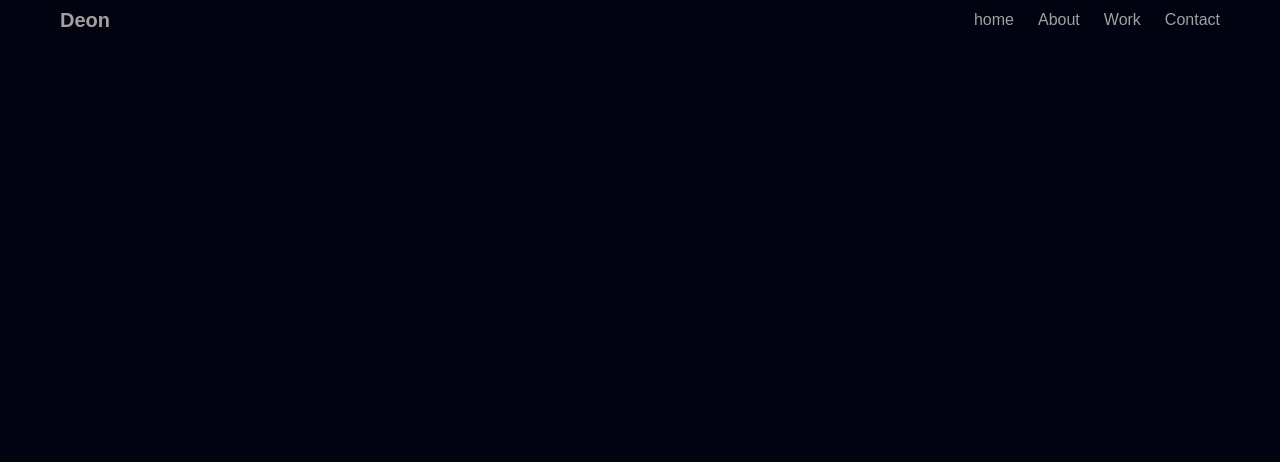
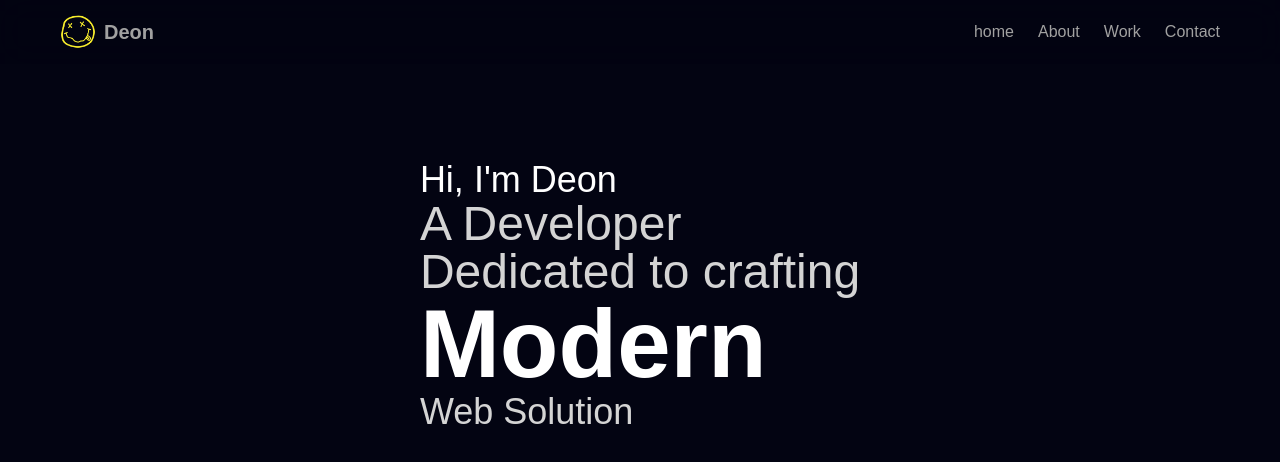
Before and after one commit to ThomasShikalepo/Portfolio, a React (Vite) app: page / in a window 1280 px wide. Shown: the top 462 px of the page. Built offline with nearby package versions, Linux system fonts and the light colour scheme; a web font is replaced by a local one.

Commit message:
complited the desktop view, included some cool animation

```diff
--- a/package.json
+++ b/package.json
@@ -11,8 +11,10 @@
   },
   "dependencies": {
     "@tailwindcss/vite": "^4.1.12",
+    "motion": "^12.23.12",
     "react": "^19.1.1",
     "react-dom": "^19.1.1",
+    "tailwind-merge": "^3.3.1",
     "tailwindcss": "^4.1.12"
   },
   "devDependencies": {
--- a/src/App.jsx
+++ b/src/App.jsx
@@ -1,11 +1,12 @@
 import React from 'react'
 import Navbar from './sections/Navbar'
+import Hero from './sections/hero'
 
 const App = () => {
   return (
     <div className="container mx-auto max-w-7xl">
       < Navbar />
-      {/*hero*/}
+      <Hero/>
       {/*about*/}
       {/*projects*/}
       {/*testimonial*/}
--- /dev/null
+++ b/src/components/FlipWord.jsx
@@ -0,0 +1,90 @@
+"use client";
+import React, { useCallback, useEffect, useState } from "react";
+import { AnimatePresence, motion } from "motion/react";
+import { twMerge } from "tailwind-merge";
+
+export const FlipWords = ({
+  words,
+  duration = 3000,
+  className
+}) => {
+  const [currentWord, setCurrentWord] = useState(words[0]);
+  const [isAnimating, setIsAnimating] = useState(false);
+
+  // thanks for the fix Julian - https://github.com/Julian-AT
+  const startAnimation = useCallback(() => {
+    const word = words[words.indexOf(currentWord) + 1] || words[0];
+    setCurrentWord(word);
+    setIsAnimating(true);
+  }, [currentWord, words]);
+
+  useEffect(() => {
+    if (!isAnimating)
+      setTimeout(() => {
+        startAnimation();
+      }, duration);
+  }, [isAnimating, duration, startAnimation]);
+
+  return (
+    <AnimatePresence
+      onExitComplete={() => {
+        setIsAnimating(false);
+      }}>
+      <motion.div
+        initial={{
+          opacity: 0,
+          y: 10,
+        }}
+        animate={{
+          opacity: 1,
+          y: 0,
+        }}
+        transition={{
+          type: "spring",
+          stiffness: 100,
+          damping: 10,
+        }}
+        exit={{
+          opacity: 0,
+          y: -40,
+          x: 40,
+          filter: "blur(8px)",
+          scale: 2,
+          position: "absolute",
+        }}
+        className={twMerge(
+          "z-10 inline-block relative text-left ",
+          className
+        )}
+        key={currentWord}>
+        {/* edit suggested by Sajal: https://x.com/DewanganSajal */}
+        {currentWord.split(" ").map((word, wordIndex) => (
+          <motion.span
+            key={word + wordIndex}
+            initial={{ opacity: 0, y: 10, filter: "blur(8px)" }}
+            animate={{ opacity: 1, y: 0, filter: "blur(0px)" }}
+            transition={{
+              delay: wordIndex * 0.3,
+              duration: 0.3,
+            }}
+            className="inline-block whitespace-nowrap">
+            {word.split("").map((letter, letterIndex) => (
+              <motion.span
+                key={word + letterIndex}
+                initial={{ opacity: 0, y: 10, filter: "blur(8px)" }}
+                animate={{ opacity: 1, y: 0, filter: "blur(0px)" }}
+                transition={{
+                  delay: wordIndex * 0.3 + letterIndex * 0.05,
+                  duration: 0.2,
+                }}
+                className="inline-block">
+                {letter}
+              </motion.span>
+            ))}
+            <span className="inline-block">&nbsp;</span>
+          </motion.span>
+        ))}
+      </motion.div>
+    </AnimatePresence>
+  );
+};
--- /dev/null
+++ b/src/components/FloatingNav.jsx
@@ -0,0 +1,75 @@
+"use client";
+import React, { useState } from "react";
+import {
+  motion,
+  AnimatePresence,
+  useScroll,
+  useMotionValueEvent,
+} from "motion/react";
+import { twMerge } from "tailwind-merge";
+
+
+export const FloatingNav = ({
+  navItems,
+  className
+}) => {
+  const { scrollYProgress } = useScroll();
+
+  const [visible, setVisible] = useState(false);
+
+  useMotionValueEvent(scrollYProgress, "change", (current) => {
+    // Check if current is not undefined and is a number
+    if (typeof current === "number") {
+      let direction = current - scrollYProgress.getPrevious();
+
+      if (scrollYProgress.get() < 0.05) {
+        setVisible(false);
+      } else {
+        if (direction < 0) {
+          setVisible(true);
+        } else {
+          setVisible(false);
+        }
+      }
+    }
+  });
+
+  return (
+    <AnimatePresence mode="wait">
+      <motion.div
+        initial={{
+          opacity: 1,
+          y: -100,
+        }}
+        animate={{
+          y: visible ? 0 : -100,
+          opacity: visible ? 1 : 0,
+        }}
+        transition={{
+          duration: 0.2,
+        }}
+        className={twMerge(
+          "flex max-w-fit  fixed top-10 inset-x-0 mx-auto border border-transparent dark:border-white/[0.2] rounded-full dark:bg-black bg-white shadow-[0px_2px_3px_-1px_rgba(0,0,0,0.1),0px_1px_0px_0px_rgba(25,28,33,0.02),0px_0px_0px_1px_rgba(25,28,33,0.08)] z-[5000] pr-2 pl-8 py-2  items-center justify-center space-x-4",
+          className
+        )}>
+        {navItems.map((navItem, idx) => (
+          <a
+            key={`link=${idx}`}
+            href={navItem.link}
+            className={twMerge(
+              "relative dark:text-neutral-50 items-center flex space-x-1 text-neutral-600 dark:hover:text-neutral-300 hover:text-neutral-500"
+            )}>
+            <span className="block sm:hidden">{navItem.icon}</span>
+            <span className="hidden sm:block text-sm">{navItem.name}</span>
+          </a>
+        ))}
+        <button
+          className="border text-sm font-medium relative border-neutral-200 dark:border-white/[0.2] text-black dark:text-white px-4 py-2 rounded-full">
+          <span>Login</span>
+          <span
+            className="absolute inset-x-0 w-1/2 mx-auto -bottom-px bg-gradient-to-r from-transparent via-blue-500 to-transparent  h-px" />
+        </button>
+      </motion.div>
+    </AnimatePresence>
+  );
+};
--- /dev/null
+++ b/src/components/HeroText.jsx
@@ -0,0 +1,29 @@
+import { FlipWords } from "./FlipWord";
+
+const HeroText = () => {
+  return (
+    <div className="z-10 mt-20 text-center md:mt-40 md:text-left rounded-3xl bg-clip-text">
+      {/* DesktopView */}
+      <div className="flex-col hidden md:flex c-space">
+        <h1 className="text-4xl font-medium">
+          Hi, I'm <FlipWords words={["Thomas", "Deon"]} />{" "}
+        </h1>
+        <div className="flex flex-col items-start">
+          <p className="text-5xl font-medium text-neutral-300 ">
+            A Developer <br /> Dedicated to crafting
+          </p>
+          <div>
+            <FlipWords
+              words={["Secure", "Modern", "Scalable"]}
+              className="font-bold text-white text-8xl"
+            />
+          </div>
+          <p className="text-4xl font-medium text-neutral-300">Web Solution</p>
+        </div>
+      </div>
+      {/* Mobile View */}
+    </div>
+  );
+};
+
+export default HeroText;
--- a/src/sections/Navbar.jsx
+++ b/src/sections/Navbar.jsx
@@ -1,48 +1,100 @@
-import React, { useState } from 'react'
+import React, { useState } from "react";
+import { motion } from "motion/react";
+import { FloatingNav } from "../components/FloatingNav";
 
 function Navigation() {
-  return (<ul className='nav-ul'>
-    <li className='nav-li'>
-      <a href="#home" className='navlink'>home</a>
+  return (
+    <ul className="nav-ul">
+      <li className="nav-li">
+        <a href="#home" className="navlink">
+          home
+        </a>
       </li>
 
-    <li className='nav-li'>
-      <a href="#about" className='navlink'>About</a>
+      <li className="nav-li">
+        <a href="#about" className="navlink">
+          About
+        </a>
       </li>
 
-    <li className='nav-li'>
-      <a href="#work" className='navlink'>Work</a>
+      <li className="nav-li">
+        <a href="#work" className="navlink">
+          Work
+        </a>
       </li>
 
-    <li className='nav-li'>
-      <a href="#Contact" className='navlink'>Contact</a>
+      <li className="nav-li">
+        <a href="#Contact" className="navlink">
+          Contact
+        </a>
       </li>
+    </ul>
+  );
+}
 
-  </ul>)
-}
+const navItems = [
+  { name: "Home", link: "#home", icon: "🏠" },
+  { name: "About", link: "#about", icon: "ℹ️" },
+  { name: "Work", link: "#work", icon: "💼" },
+  { name: "Contact", link: "#contact", icon: "✉️" },
+]
 
 const Navbar = () => {
   const [isOpen, setIsOpen] = useState(false);
 
   return (
-    <div className='fixed inset-x-0 z-20 w-full backdrop-blur-lg
-    bg-primary/40'>
-      <div className='mx-auto c-space max-w-7xl'>
-        <div className='flex items-center justify-between py-2 sm:py-0'>
-          <a href="/" className='text-xl font-bold transition-colors text-neutral-400 hover:text-white'>
+    <div
+      className="fixed inset-x-0 z-20 w-full backdrop-blur-lg
+    bg-primary/40"
+    >
+      <div className="mx-auto c-space max-w-7xl">
+        <div className="flex items-center justify-between py-5 sm:py-3">
+          <a
+            href="/"
+            className="flex items-center gap-2 text-xl font-bold transition-colors text-neutral-400
+           hover:text-white"
+          >
+            <img
+              src="/assets/logos/logo.png"
+              className="h-9 w-9 object-c"
+              alt="logo"
+            />
             Deon
           </a>
-          <button onClick={() => setIsOpen(!isOpen)}
-            className='flex cursor-pointer text-neutral-400 hover:text-white focus:outline-none sm:hidden'>
-          <img src={isOpen? "assets/close.svg" : "/assets/menu.svg"} alt="toggle" className='w-6 h-6'/>
+          <button
+            onClick={() => setIsOpen(!isOpen)}
+            className="flex cursor-pointer text-neutral-400 hover:text-white focus:outline-none sm:hidden"
+          >
+            <img
+              src={isOpen ? "assets/close.svg" : "/assets/menu.svg"}
+              alt="toggle"
+              className="w-6 h-6"
+            />
           </button>
-          <nav>
+          <nav className="hidden sm:flex">
             <Navigation />
           </nav>
         </div>
       </div>
+
+       {/* FloatingNav appears on scroll */}
+       <FloatingNav navItems={navItems}/>
+
+      {isOpen && (
+        <motion.div
+          className="block overflow-hidden text-center sm:hidden"
+          initial={{ opacity: 0, y: -20 }}
+          animate={{ opacity: 1, y: 0 }}
+          style={{ maxHeight: "100vh" }}
+          transition={{ duration: 1 }}
+        >
+          <nav className="pb-5">
+            <Navigation />
+          </nav>
+        </motion.div>
+      )}
     </div>
-  )
-}
+  );
+};
 
-export default Navbar
+export default Navbar;
--- a/src/sections/hero.jsx
+++ b/src/sections/hero.jsx
@@ -1,9 +1,9 @@
-import React from 'react'
+import HeroText from "../components/HeroText";
 
-const hero = () => {
-  return (
-    <div>hero</div>
-  )
-}
+const Hero = () => {
+  return <section className="flex items-start justify-center md:items-start md:justifystar min-h-screen overflow-hidden">
+    <HeroText/>
+  </section>;
+};
 
-export default hero
+export default Hero;
```
Also changed, not shown: public/assets/logos/logo.png (added), 1 other file (tests, documents, lock files or other folders). Lines whose indentation alone changed are shown as unchanged.
